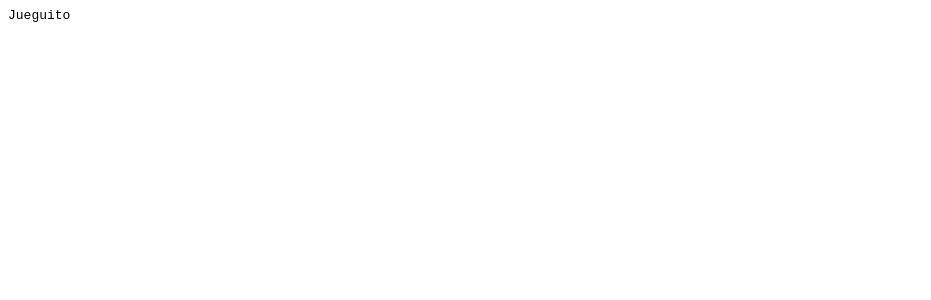
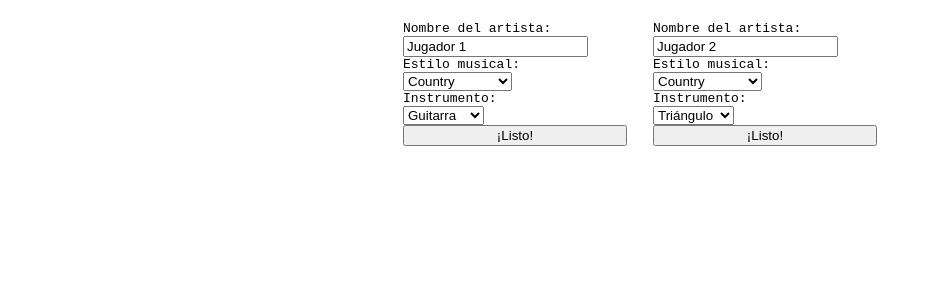
Before and after one commit to nuria-fl/todasjammers-ii, a Vue app: page / in a window 1280 px wide. Both pictures are taken after a click on the button "Empezar juego". Shown: the top 300 px of the page, without its empty margins (0-931 px from the left). Built offline with nearby package versions, Linux system fonts and the light colour scheme.

Commit message:
feat: player creation

```diff
--- a/src/App.vue
+++ b/src/App.vue
@@ -1,7 +1,8 @@
 <template>
   <main>
     <div v-if="hasStarted">
-      Jueguito
+      <setup-screen v-if="currentScreen === 'setup'"/>
+      <battle-screen v-if="currentScreen === 'battle'"/>
     </div>
     <div v-else>
       <button @click="startGame">Empezar juego</button>
@@ -10,11 +11,22 @@
 </template>
 
 <script>
+import { mapState } from 'vuex'
+import SetupScreen from '@/components/SetupScreen'
+import BattleScreen from '@/components/BattleScreen'
+
 export default {
   data() {
     return {
       hasStarted: false
     }
+  },
+  components: {
+    SetupScreen,
+    BattleScreen,
+  },
+  computed: {
+    ...mapState(['currentScreen'])
   },
   methods: {
     startGame() {
--- /dev/null
+++ b/src/components/BattleScreen.vue
@@ -0,0 +1,14 @@
+<template>
+  <section>
+    A LUCHAR!
+  </section>
+</template>
+
+<script>
+import { mapState } from 'vuex'
+export default {
+}
+</script>
+
+<style lang="scss">
+</style>
--- /dev/null
+++ b/src/components/SetupPlayer.vue
@@ -0,0 +1,139 @@
+<template>
+  <section class="PlayerSetup">
+    <div>
+      <label class="PlayerSetup__label">
+        Nombre del artista:
+      </label>
+      <input
+        type="text"
+        v-model="playerName"
+        :disabled="finished"
+        class="PlayerSetup__input">
+    </div>
+    <div>
+      <label class="PlayerSetup__label">
+        Estilo musical:
+      </label>
+      <select v-model="musicStyle" :disabled="finished">
+        <option
+          v-for="style in availableStyles"
+          :value="style.id"
+          :key="style.id">
+          {{ style.name }}
+        </option>
+      </select>
+    </div>
+    <div>
+      <label class="PlayerSetup__label">
+        Instrumento:
+      </label>
+      <select v-model="instrument" :disabled="finished">
+        <option
+          v-for="instrument in availableInstruments"
+          :value="instrument.id"
+          :key="instrument.id">
+          {{ instrument.name }}
+        </option>
+      </select>
+    </div>
+    <button @click="createPlayer" :disabled="finished" class="PlayerSetup__btn">¡Listo!</button>
+  </section>
+</template>
+
+<script>
+import { mapMutations } from 'vuex'
+import utils from '@/services/utils'
+
+export default {
+  data() {
+    return {
+      availableInstruments: [
+        {
+          id: 'mic',
+          name: 'Micrófono'
+        },
+        {
+          id: 'guitar',
+          name: 'Guitarra'
+        },
+        {
+          id: 'triangle',
+          name: 'Triángulo'
+        },
+      ],
+      availableStyles: [
+        {
+          id: 'reggeton',
+          name: 'Reggeton'
+        },
+        {
+          id: 'heavy',
+          name: 'Heavy Metal'
+        },
+        {
+          id: 'country',
+          name: 'Country'
+        },
+        {
+          id: 'classic',
+          name: 'Música clásica'
+        },
+        {
+          id: 'hiphop',
+          name: 'Hip Hop'
+        },
+        {
+          id: 'rock',
+          name: 'Rock'
+        }
+      ],
+      playerName: null,
+      musicStyle: null,
+      instrument: null,
+      finished: false
+    }
+  },
+  props: {
+    playerNum: {
+      type: Number,
+      default: 1
+    }
+  },
+  mounted() {
+    const getRandomItemId = (collection) => {
+      const max = collection.length - 1
+      return collection[utils.getRandomNumber(max)].id
+    }
+
+    this.playerName = 'Jugador ' + this.playerNum
+    this.musicStyle = getRandomItemId(this.availableStyles)
+    this.instrument = getRandomItemId(this.availableInstruments)
+  },
+  methods: {
+    ...mapMutations(['setupPlayer']),
+    createPlayer() {
+      this.setupPlayer({
+        player: this.playerNum,
+        name: this.playerName,
+        attack: 5,
+        defense: 5
+      })
+      this.finished = true
+      this.$emit('ready')
+    }
+  }
+}
+</script>
+
+<style lang="scss">
+.PlayerSetup {
+  min-width: 14rem;
+  padding: 1em;
+  &__label {
+    display: block;
+  }
+  &__btn {
+    width: 100%
+  }
+}
+</style>
--- /dev/null
+++ b/src/components/SetupScreen.vue
@@ -0,0 +1,39 @@
+<template>
+  <section class="Setup">
+    <setup-player :playerNum="1" @ready="setPlayerReady"/>
+    <setup-player :playerNum="2" @ready="setPlayerReady"/>
+  </section>
+</template>
+
+<script>
+import { mapMutations } from 'vuex'
+import SetupPlayer from '@/components/SetupPlayer'
+
+export default {
+  data() {
+    return {
+      playerReadyCount: 0
+    }
+  },
+  components: {
+    SetupPlayer
+  },
+  methods: {
+    ...mapMutations(['setCurrentScreen']),
+    setPlayerReady() {
+      this.playerReadyCount++
+      if (this.playerReadyCount === 2) {
+        this.setCurrentScreen('battle')
+      }
+    }
+  }
+}
+</script>
+
+<style lang="scss">
+.Setup {
+  width: 100%;
+  display: flex;
+  justify-content: center;
+}
+</style>
--- /dev/null
+++ b/src/services/utils.js
@@ -0,0 +1,7 @@
+const getRandomNumber = (max, min = 1) => {
+  return Math.floor(Math.random() * max) + min
+}
+
+export default {
+  getRandomNumber
+}
--- a/src/store/mutations.js
+++ b/src/store/mutations.js
@@ -1,2 +1,13 @@
 export default {
+  setupPlayer(state, playerInfo) {
+    const player = state[`player${playerInfo.player}`]
+    player.name = playerInfo.name
+    player.stats = {
+      attack: playerInfo.attack,
+      defense: playerInfo.defense,
+    }
+  },
+  setCurrentScreen(state, screen) {
+    state.currentScreen = screen
+  }
 }
--- a/src/store/state.js
+++ b/src/store/state.js
@@ -1,5 +1,20 @@
 const state = {
-  hasStarted: false
+  hasStarted: false,
+  currentScreen: 'setup',
+  player1: {
+    name: 'Jugador 1',
+    stats: {
+      attack: 0,
+      defense: 0
+    }
+  },
+  player2: {
+    name: 'Jugador 2',
+    stats: {
+      attack: 0,
+      defense: 0
+    }
+  }
 }
 
 const getters = {
```
Also changed, not shown: .babelrc (added).
